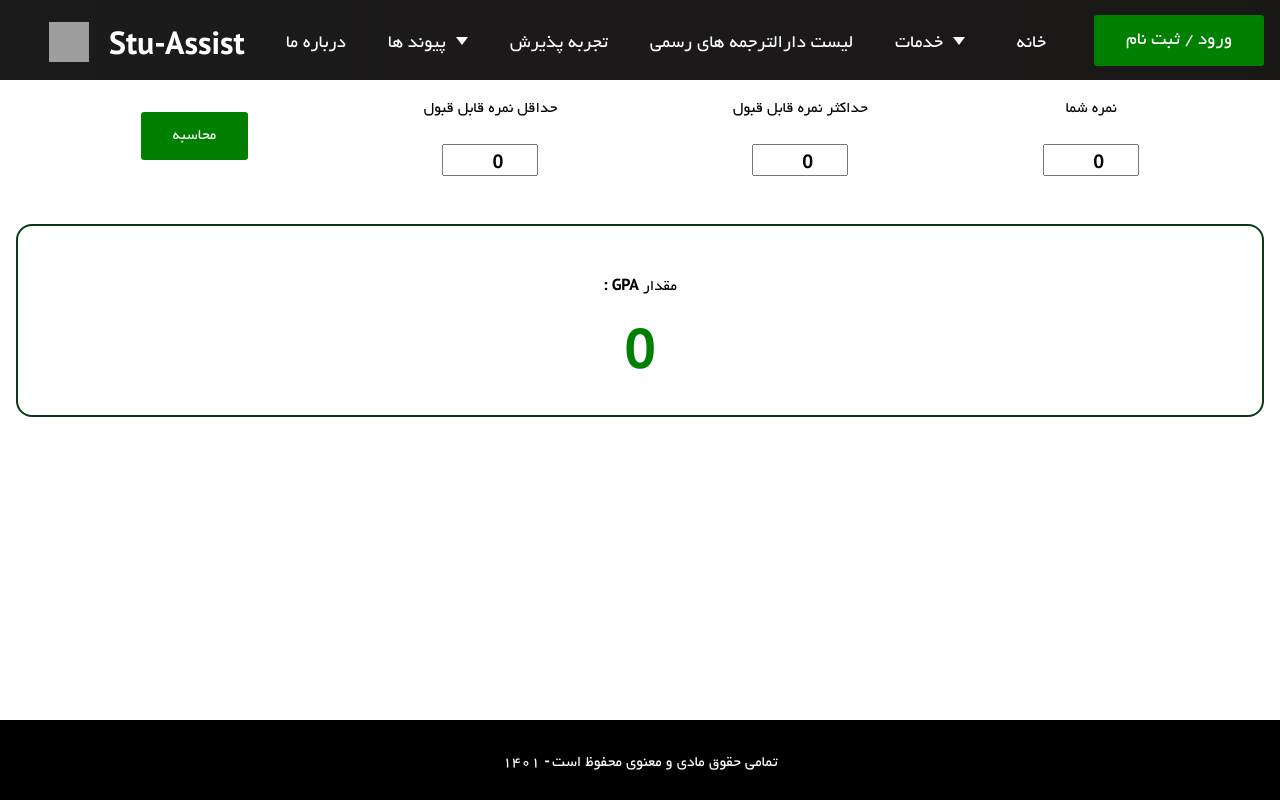
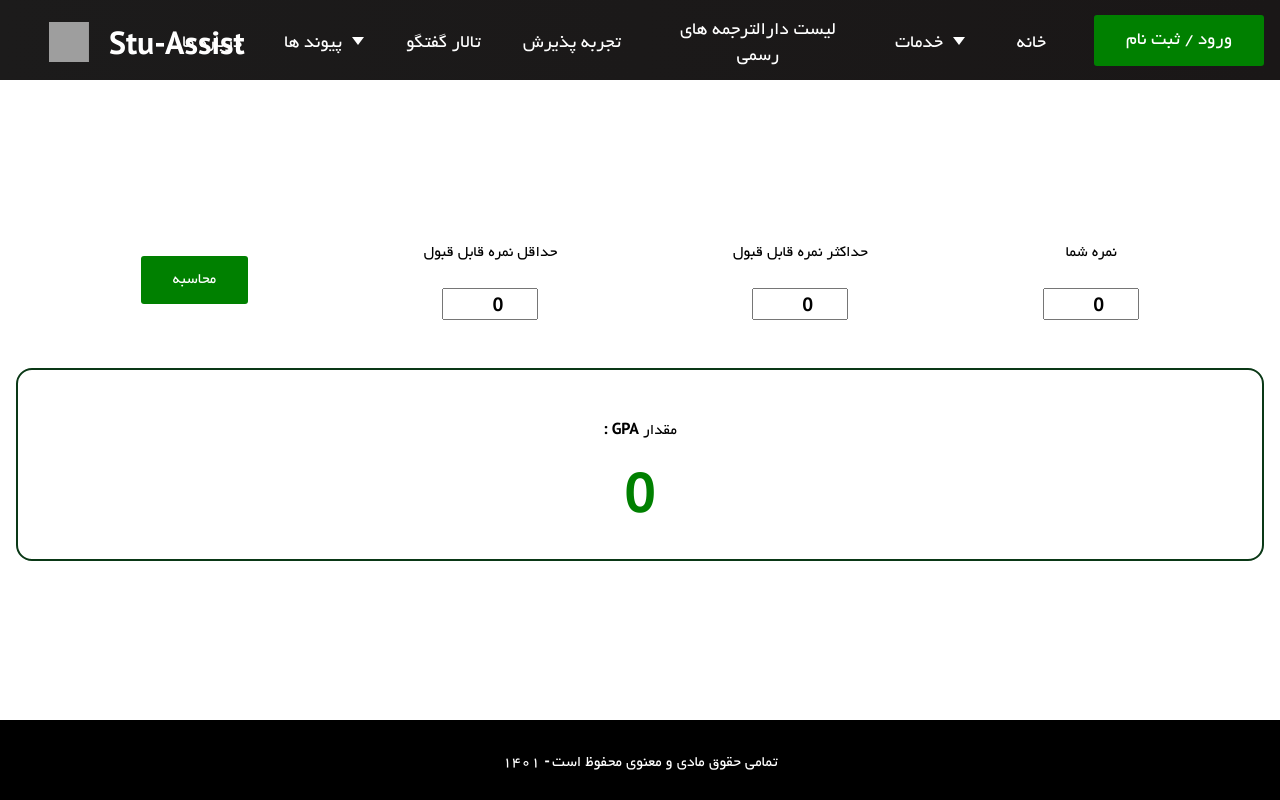
Before and after one commit to mohammadJaliliTorkamani/stu_assist, a React (Create React App) app: page /gpa-calculator in a window 1280 px wide. Built offline with nearby package versions, Linux system fonts and the light colour scheme; grey boxes are pictures that could not be loaded.

Commit message:
forums's template was created

```diff
--- a/src/App.tsx
+++ b/src/App.tsx
@@ -16,6 +16,7 @@ import OTP from './pages/OTP';
 import PaymentResult from './pages/PaymentResult';
 import Profile from './pages/Profile';
 import TranslationOffice from './pages/TranslationOffice';
+import Forums from './pages/Forums'
 
 function App() {
   const [showHeaderFooter, setShowHeaderFooter] = useState(true)
@@ -43,6 +44,7 @@ function App() {
         <Route path='payment-result' element={<PaymentResult />} />
         <Route path='application-experience' element={<ApplicationExperience />} />
         <Route path='translation-offices' element={<TranslationOffice />} />
+        <Route path='forums' element={<Forums />} />
         <Route path='*' element={<NotFound />} />
       </Routes>
       {showHeaderFooter && <Footer />}
--- a/src/components/Header.css
+++ b/src/components/Header.css
@@ -43,7 +43,7 @@
 
 .nav-menu {
   display: grid;
-  grid-template-columns: repeat(7, auto);
+  grid-template-columns: repeat(8, auto);
   grid-gap: 10px;
   list-style: none;
   text-align: center;
--- a/src/components/Header.tsx
+++ b/src/components/Header.tsx
@@ -38,6 +38,11 @@ function Header() {
                     }
                 </li>
                 <li className='nav-item'>
+                    <Link to='/forums' className='nav-links' onClick={e => setIsMobileMenuOpen(false)}>
+                        تالار گفتگو
+                    </Link>
+                </li>
+                <li className='nav-item'>
                     <Link to='/application-experience' className='nav-links' onClick={e => setIsMobileMenuOpen(false)}>
                         تجربه پذیرش
                     </Link>
--- /dev/null
+++ b/src/pages/Forums.css
@@ -0,0 +1,8 @@
+.container {
+    display: flex;
+    flex-direction: column;
+    align-items: center;
+    justify-content: center;
+    min-height: calc(100vh - 160px);
+    padding: 1rem;
+}
--- /dev/null
+++ b/src/pages/Forums.tsx
@@ -0,0 +1,8 @@
+import './Forums.css'
+function Forums() {
+    return <div className='container'>
+        تالار گفتگو به زودی راه اندازی خواهد شد. با تشکر
+    </div>
+}
+
+export default Forums
```
